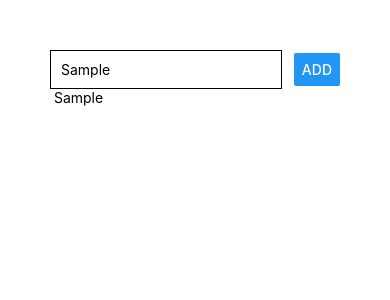
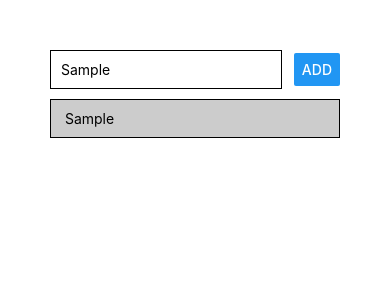
Before and after one commit to sajeebmahamed/react-native-core, a React Native app: screen / in a window 390 px wide. Both pictures are taken after typing "Sample" into the empty fields and a click on the button "ADD". Shown: the top 300 px of the page. Built offline with nearby package versions, Linux system fonts and the light colour scheme.

Commit message:
list item style

```diff
--- a/App.js
+++ b/App.js
@@ -2,28 +2,32 @@ import React, { useState } from 'react';
 import { Button, StyleSheet, Text, TextInput, View } from 'react-native';
 
 export default function App() {
-  const [enteredGoal, setEnteredGoal] = useState('')
-  const [courseGoal, setCourseGoal] = useState([])
+    const [enteredGoal, setEnteredGoal] = useState('');
+    const [courseGoal, setCourseGoal] = useState([]);
 
     const goalInputHandler = (enteredText) => {
-    setEnteredGoal(enteredText)
-  }
+        setEnteredGoal(enteredText);
+    };
     const addGoalHandler = () => {
         // setCourseGoal([...courseGoal, enteredGoal])
-    setCourseGoal(currentGoals => [...currentGoals, enteredGoal])
-  }
+        setCourseGoal((currentGoals) => [...currentGoals, enteredGoal]);
+    };
     return (
         <View style={styles.screen}>
             <View style={styles.inputContainer}>
                 <TextInput
                     style={styles.input}
-          placeholder='name'
+                    placeholder="name"
                     onChangeText={goalInputHandler}
                 />
-        <Button title='Add' onPress={addGoalHandler} />
+                <Button title="Add" onPress={addGoalHandler} />
             </View>
             <View>
-        { courseGoal.map((goal, i) => <Text key={i}> {goal} </Text>) }
+                {courseGoal.map((goal) => (
+                    <View style={styles.listItem} key={goal}>
+                        <Text> {goal} </Text>
+                    </View>
+                ))}
             </View>
         </View>
     );
@@ -43,5 +47,12 @@ const styles = StyleSheet.create({
         borderColor: 'black',
         borderWidth: 1,
         padding: 10,
-  }
-})
+    },
+    listItem: {
+        padding: 10,
+        marginVertical: 10,
+        backgroundColor: '#ccc',
+        borderColor: 'black',
+        borderWidth: 1,
+    },
+});
```
Also changed, not shown: package.json (+13 -2 lines), 2 other files (tests, documents, lock files or other folders). Lines whose indentation alone changed are shown as unchanged.
